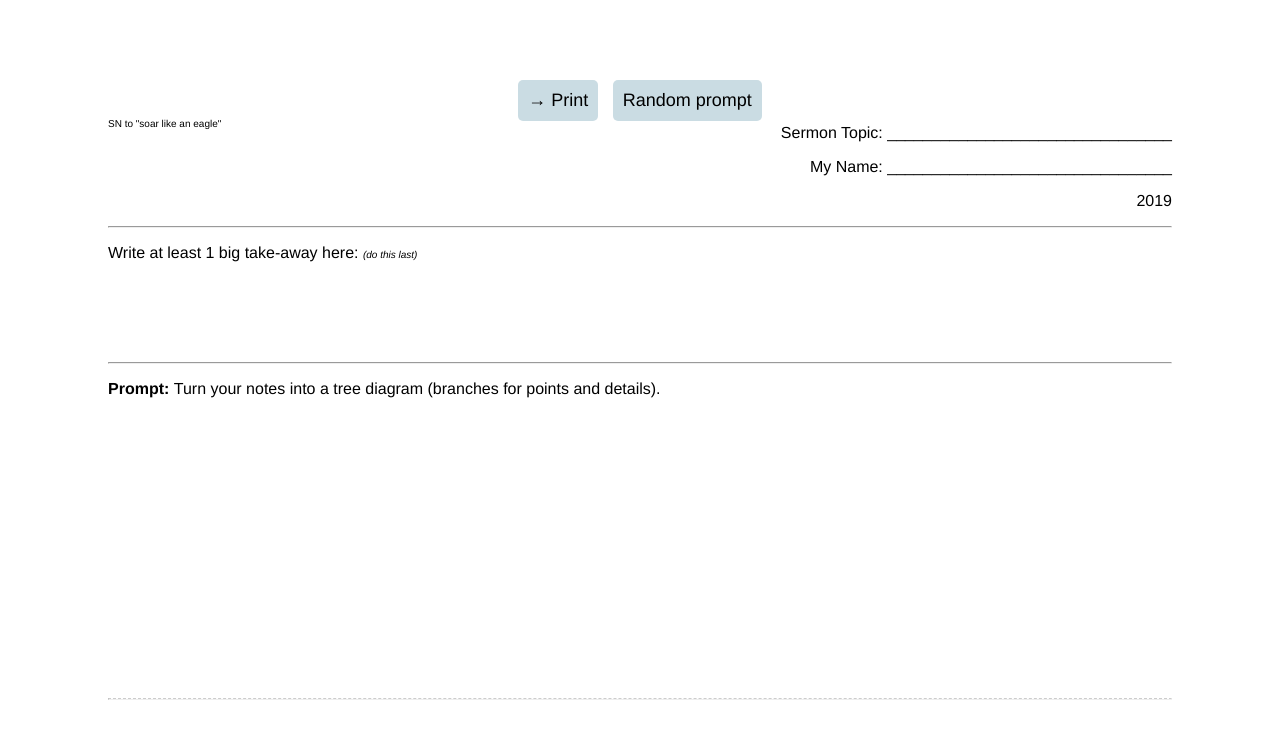
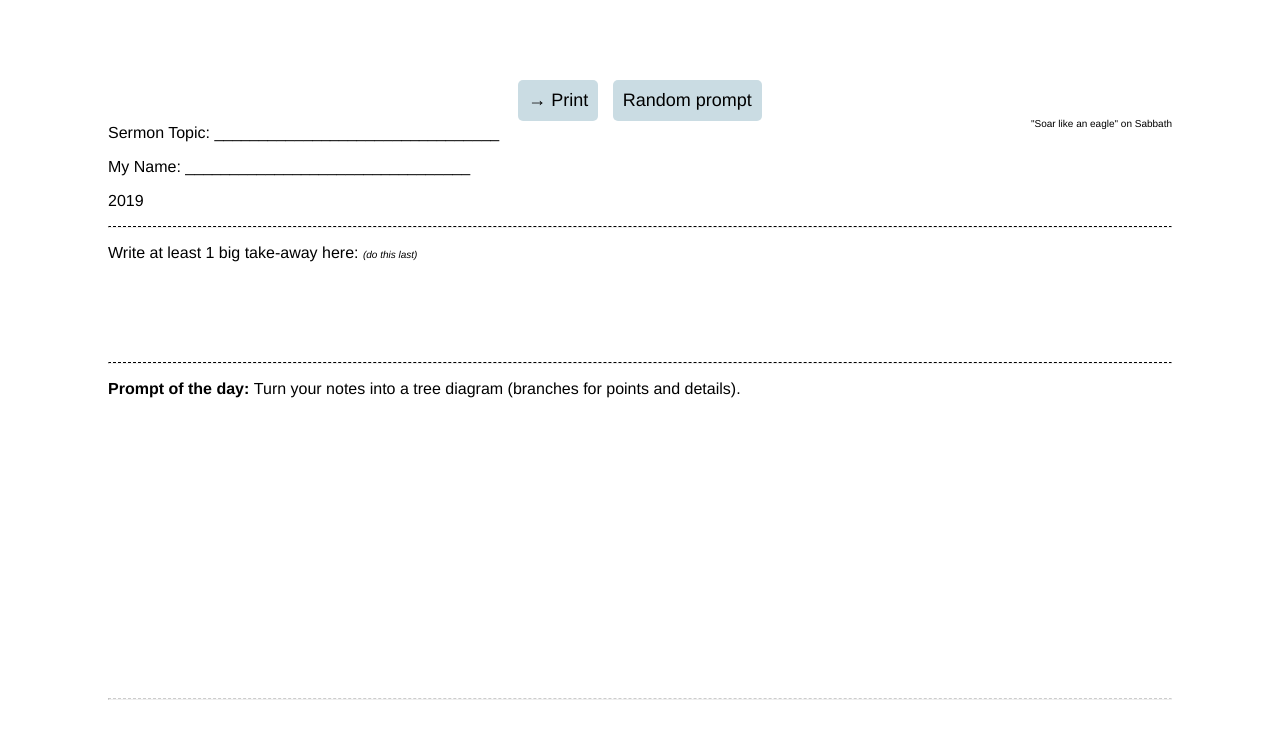
Before and after one commit to hchiam/sn-prompt-generator, a plain HTML site: page index.html in a window 1280 px wide. Drawn offline with Linux system fonts and the light colour scheme.

Commit message:
UI enhancements to break mundaneness

```diff
--- a/index.html
+++ b/index.html
@@ -17,18 +17,18 @@
         Random prompt
       </button>
     </div>
-    <p class="mini" style="float: left;">
+    <p class="mini" style="float: right;">
       <a href="https://www.biblegateway.com/passage/?search=Isaiah+40%3A31%3B+58%3A13-14&version=NKJV"
          title="Isaiah 40:31; 58:13-14"
-         target="_none">SN to "soar like an eagle"</a>
+         target="_none">"Soar like an eagle" on Sabbath</a>
     </p>
-    <p class="right-align">
+    <p class="left-align">
       Sermon Topic: ________________________________
     </p>
-    <p class="right-align">
+    <p class="left-align">
       My Name: ________________________________
     </p>
-    <p class="right-align" id="year" title="The year is auto-generated.">
+    <p class="left-align" id="year" title="The year is auto-generated.">
       2019
     </p>
     <hr>
@@ -40,7 +40,7 @@
     </p>
     <hr>
     <p class="really-big-space">
-      <strong>Prompt:</strong>
+      <strong>Prompt of the day:</strong>
       <span id="prompt"
             title="Click 'Random prompt' to generate a new prompt."></span>
     </p>
--- a/style.css
+++ b/style.css
@@ -57,6 +57,9 @@ a {
   color: black;
 }
 
+hr {
+  border-top: dashed 1px;
+}
 
 @media print {
 
```
